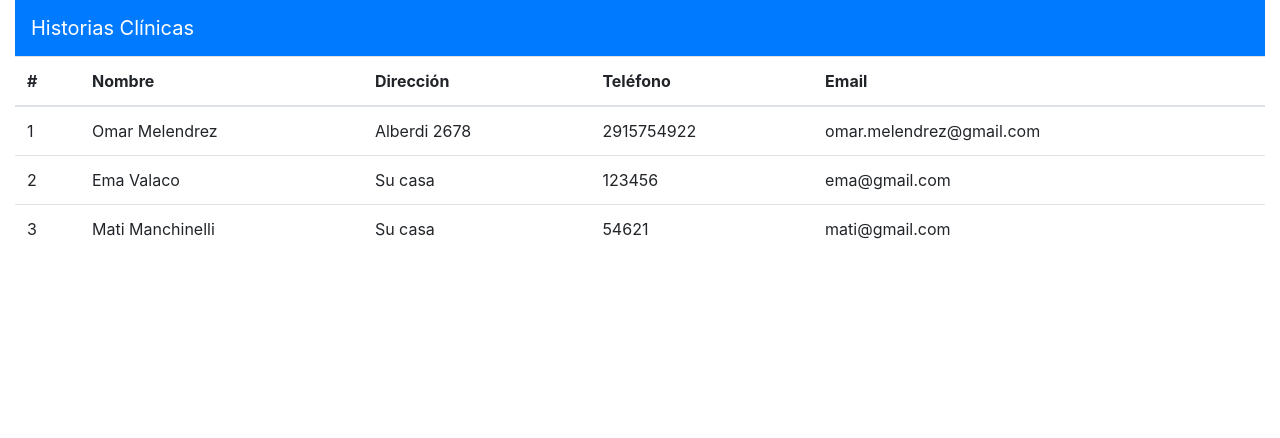
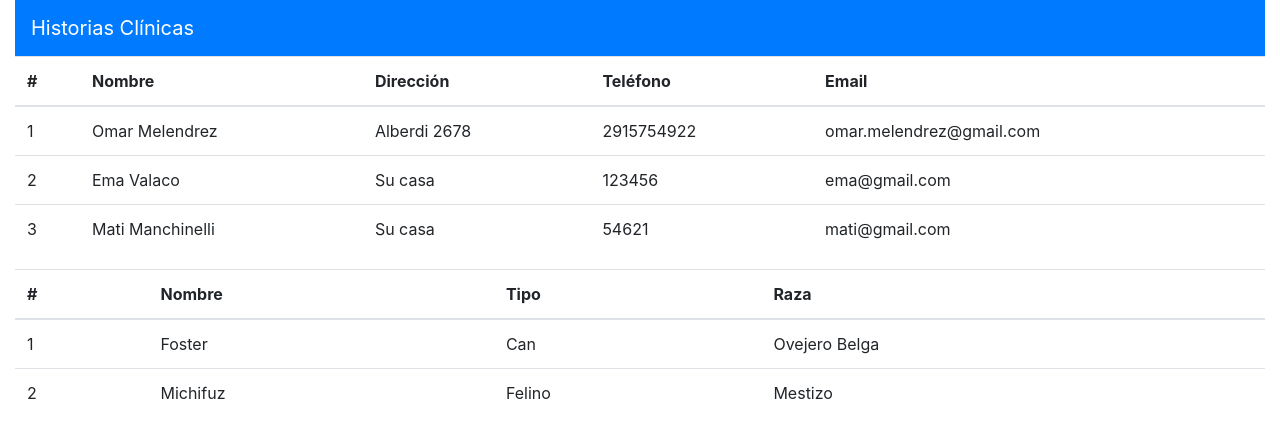
Before and after one commit to omelendrez/medical-records-frontend, a React (Create React App) app: page / in a window 1280 px wide. Shown: the top 438 px of the page. Built offline with nearby package versions, Linux system fonts and the light colour scheme.

Commit message:
Implementar Pets

```diff
--- a/src/App.js
+++ b/src/App.js
@@ -2,12 +2,14 @@ import React from 'react';
 
 import Navbar from './components/Navbar'
 import Customers from './components/Customers'
+import Pets from './components/Pets'
 
 function App() {
   return (
     <div className="container-fluid">
       <Navbar />
       <Customers />
+      <Pets />
     </div>
   );
 }
--- /dev/null
+++ b/src/components/Pet.jsx
@@ -0,0 +1,17 @@
+import React from 'react'
+
+const Pet = ({ data, indice }) => {
+
+  const { name, type, breed } = data
+
+  return (
+    <tr>
+      <td>{indice}</td>
+      <td>{name}</td>
+      <td>{type}</td>
+      <td>{breed}</td>
+    </tr>
+  )
+}
+
+export default Pet
--- /dev/null
+++ b/src/components/Pets.jsx
@@ -0,0 +1,33 @@
+import React from 'react'
+import Pet from './Pet'
+
+import { pets } from '../data/pets.json'
+
+const Pets = () => {
+
+  const { rows } = pets
+
+  return (
+    <table className="table">
+      <thead>
+        <tr>
+          <th scope="col">#</th>
+          <th scope="col">Nombre</th>
+          <th scope="col">Tipo</th>
+          <th scope="col">Raza</th>
+        </tr>
+      </thead>
+      <tbody>
+        {rows.map((record, index) =>
+          <Pet
+            key={index}
+            indice={index + 1}
+            data={record}
+          />
+        )}
+      </tbody>
+    </table>
+  )
+}
+
+export default Pets
--- a/src/data/pets.json
+++ b/src/data/pets.json
@@ -1,9 +1,10 @@
 {
   "success": true,
   "pets": {
-    "count": 3,
+    "count": 2,
     "rows": [
       {
+        "id": 1,
         "customerId": 1,
         "name": "Foster",
         "type": "Can",
@@ -12,9 +13,13 @@
         "weight": "45kg",
         "yearBorn": "1990",
         "observations": "Bueno",
-        "statusId": 1
+        "status": {
+          "id": 1,
+          "name": "Activo"
+        }
       },
       {
+        "id": 2,
         "customerId": 1,
         "name": "Michifuz",
         "type": "Felino",
@@ -23,7 +28,10 @@
         "weight": "",
         "yearBorn": "2019",
         "observations": "Medio loco",
-        "statusId": 1
+        "status": {
+          "id": 1,
+          "name": "Activo"
+        }
       }
     ]
   }
```
